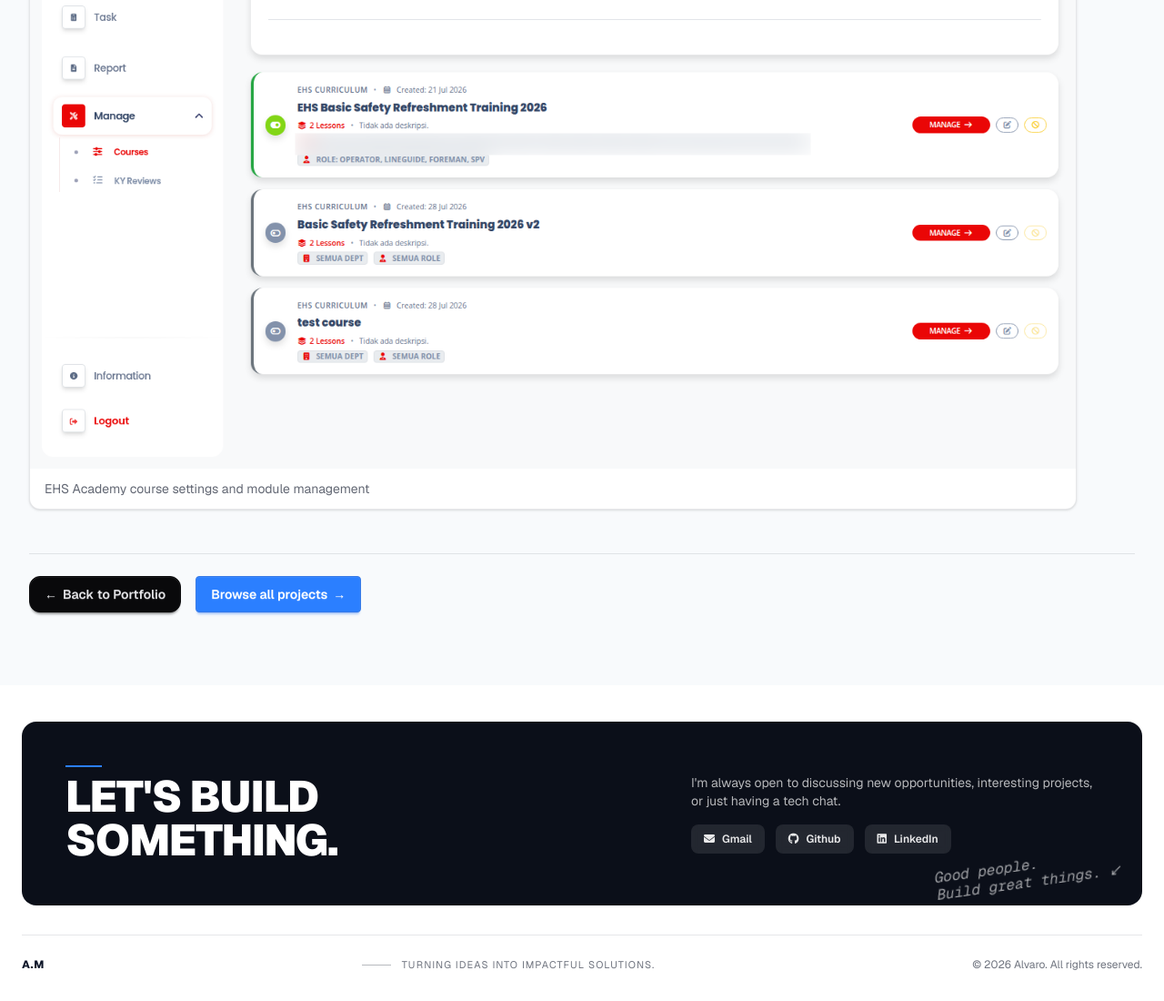
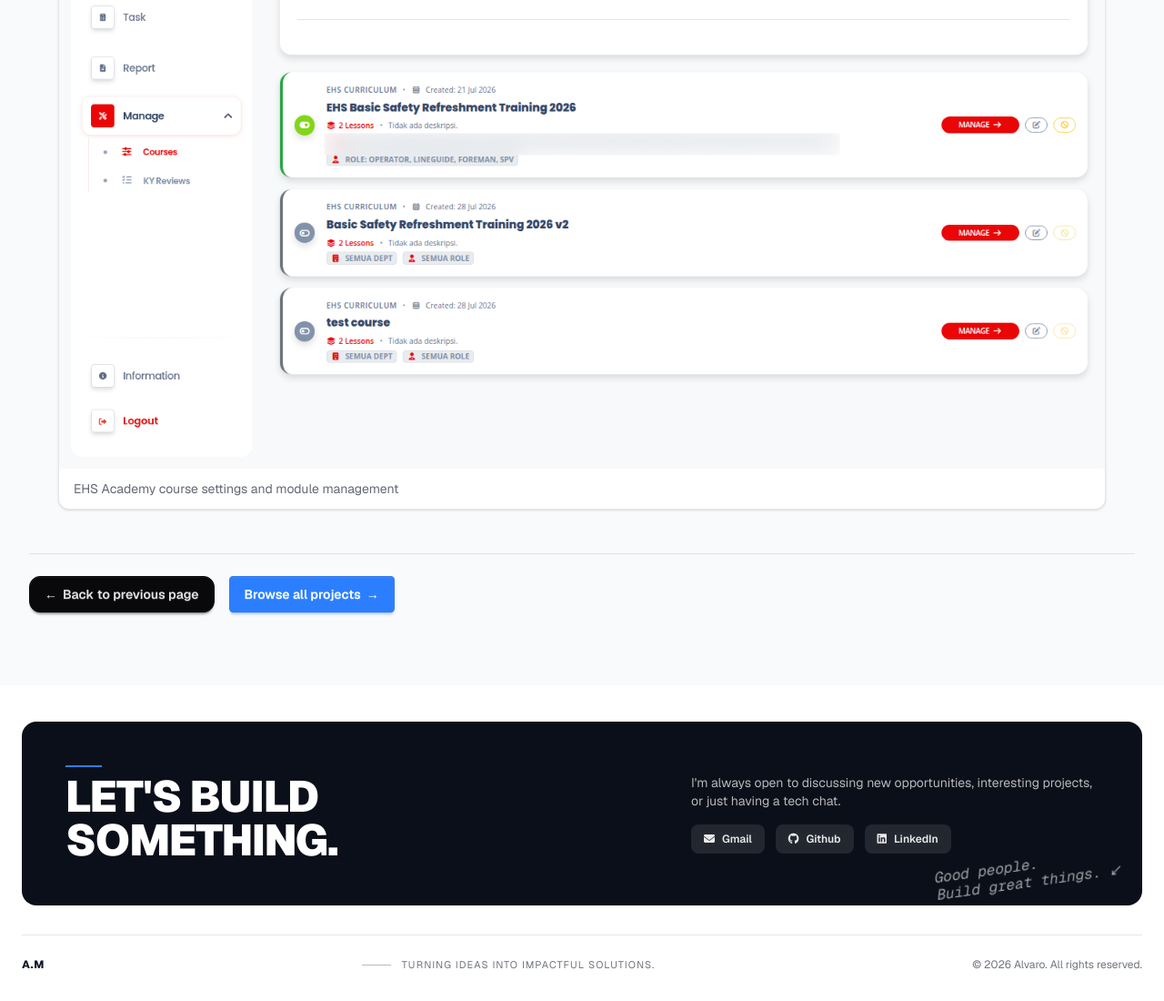
Before and after one commit to muyassaralvaro/portfolio, a Next.js app: page /projects/ehs-academy in a window 1280 px wide. Shown: the part 2636-3736 px from the top of the page at 91% size. Built offline with nearby package versions, Linux system fonts and the light colour scheme.

Commit message:
reversing timeline points, fixing back link, and screenshot per project layouting

```diff
--- a/app/components/project-showcase.tsx
+++ b/app/components/project-showcase.tsx
@@ -142,7 +142,7 @@ function ProjectDialog({
 
             <div className="flex flex-wrap items-center justify-between gap-3 border-t border-base-content/10 pt-5">
               <span className="text-sm text-base-content/60">{project.role}</span>
-              <div className="flex items-center gap-3">
+              <div className="flex flex-wrap items-center gap-3">
                 <button
                   type="button"
                   onClick={onClose}
@@ -150,6 +150,16 @@ function ProjectDialog({
                 >
                   Close
                 </button>
+                {project.website && (
+                  <a
+                    href={project.website}
+                    target="_blank"
+                    rel="noopener noreferrer"
+                    className="btn btn-outline btn-sm"
+                  >
+                    Visit live site <span aria-hidden="true">↗</span>
+                  </a>
+                )}
                 <Link
                   href={`/projects/${project.slug}`}
                   className="btn btn-primary bg-blue-500 text-white hover:bg-blue-600"
--- a/app/data/projects.ts
+++ b/app/data/projects.ts
@@ -13,6 +13,7 @@ export type Project = {
   summary: string;
   overview: string;
   role: string;
+  website?: string;
   stack: string[];
   highlights: string[];
   images: ProjectImage[];
@@ -27,6 +28,7 @@ export const projects: Project[] = [
     summary: "Tracks meals, nutrition targets, and weight progress; Laravel 13 agents estimate nutrients from meal photos.",
     overview: "A mobile-first meal tracker with a Next.js frontend and Laravel 13 API. Users log meals, review daily targets and weight trends, and edit photo-based nutrition estimates before saving.",
     role: "Full-stack development",
+    website: "https://nourish.my.id",
     stack: ["Next.js 16", "TypeScript", "Laravel 13", "REST API", "Laravel AI SDK", "Google OAuth"],
     highlights: [
       "Used laravel/ai and MealPhotoAgent for structured meal and nutrient estimates.",
--- a/app/page.tsx
+++ b/app/page.tsx
@@ -246,7 +246,7 @@ export default function Home() {
 
             <div className="relative">
               <ul className="timeline timeline-snap-icon max-md:timeline-compact timeline-vertical text-base-content">
-                {experiences.map((item, index) => (
+                {experiences.toReversed().map((item, index) => (
                   <TimelinePoint
                     key={item.year + item.title}
                     {...item}
--- /dev/null
+++ b/app/projects/[slug]/back-link.tsx
@@ -0,0 +1,21 @@
+"use client";
+
+import Link from "next/link";
+import type { ReactNode } from "react";
+
+export default function BackLink({ children, className }: { children: ReactNode; className: string }) {
+  return (
+    <Link
+      href="/projects"
+      className={className}
+      onClick={(event) => {
+        if (event.button === 0 && !event.metaKey && !event.ctrlKey && !event.shiftKey && !event.altKey && window.history.length > 1) {
+          event.preventDefault();
+          window.history.back();
+        }
+      }}
+    >
+      <span aria-hidden="true">←</span> {children}
+    </Link>
+  );
+}
--- a/app/projects/[slug]/page.tsx
+++ b/app/projects/[slug]/page.tsx
@@ -4,6 +4,7 @@ import { notFound } from "next/navigation";
 import type { Metadata } from "next";
 import Footer from "../../components/footer";
 import Navbar from "../../components/navbar";
+import BackLink from "./back-link";
 import { getProject, projects } from "../../data/projects";
 
 type ProjectPageProps = {
@@ -35,12 +36,9 @@ export default async function ProjectPage({ params }: ProjectPageProps) {
       <main className="min-h-screen bg-base-200 px-5 pb-20 pt-24 text-base-content sm:px-8 sm:pt-28">
         <article className="mx-auto max-w-7xl">
           <div className="flex items-center gap-4">
-            <Link
-              href="/#projects"
-              className="inline-flex items-center gap-2 rounded-lg border border-base-content/15 bg-base-100 px-3.5 py-1.5 text-sm font-semibold shadow-xs transition hover:border-blue-500 hover:text-blue-500"
-            >
-              <span aria-hidden="true">←</span> Back
-            </Link>
+            <BackLink className="inline-flex items-center gap-2 rounded-lg border border-base-content/15 bg-base-100 px-3.5 py-1.5 text-sm font-semibold shadow-xs transition hover:border-blue-500 hover:text-blue-500">
+              Back
+            </BackLink>
             <Link
               href="/projects"
               className="text-sm font-medium text-base-content/70 hover:text-base-content hover:underline"
@@ -59,6 +57,16 @@ export default async function ProjectPage({ params }: ProjectPageProps) {
             <p className="mt-5 max-w-3xl text-lg leading-8 text-base-content/75">
               {project.summary}
             </p>
+            {project.website && (
+              <a
+                href={project.website}
+                target="_blank"
+                rel="noopener noreferrer"
+                className="btn btn-outline mt-6 rounded-xl"
+              >
+                Visit live site <span aria-hidden="true">↗</span>
+              </a>
+            )}
           </header>
 
           <dl className="my-10 grid gap-4 rounded-xl border border-base-content/10 bg-base-100 p-5 sm:grid-cols-2 sm:p-6">
@@ -104,7 +112,7 @@ export default async function ProjectPage({ params }: ProjectPageProps) {
 
           <section className="mt-14">
             <h2 className="mb-5 text-2xl font-black">Screenshots</h2>
-            <div className={project.slug === "nourish" ? "grid max-w-4xl gap-4 sm:grid-cols-2" : "grid max-w-6xl gap-6"}>
+            <div className={project.slug === "nourish" ? "mx-auto grid max-w-4xl gap-4 sm:grid-cols-2" : "mx-auto grid max-w-6xl gap-6"}>
               {project.images.map((shot) => (
                 <figure key={shot.src} className="overflow-hidden rounded-xl border border-base-content/10 bg-base-100 shadow-sm">
                   <Image
@@ -122,12 +130,9 @@ export default async function ProjectPage({ params }: ProjectPageProps) {
           </section>
 
           <div className="mt-12 flex flex-wrap items-center gap-4 border-t border-base-content/10 pt-6">
-            <Link
-              href="/#projects"
-              className="btn btn-neutral rounded-xl"
-            >
-              <span aria-hidden="true">←</span> Back to Portfolio
-            </Link>
+            <BackLink className="btn btn-neutral rounded-xl">
+              Back to previous page
+            </BackLink>
             <Link
               href="/projects"
               className="btn btn-primary bg-blue-500 text-white hover:bg-blue-600"
```
